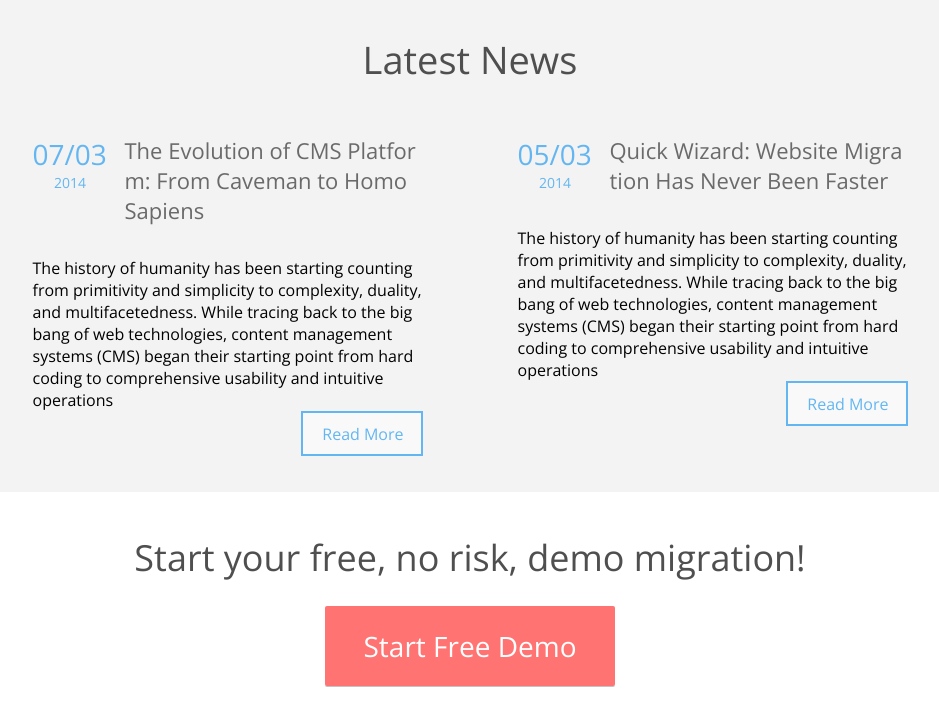
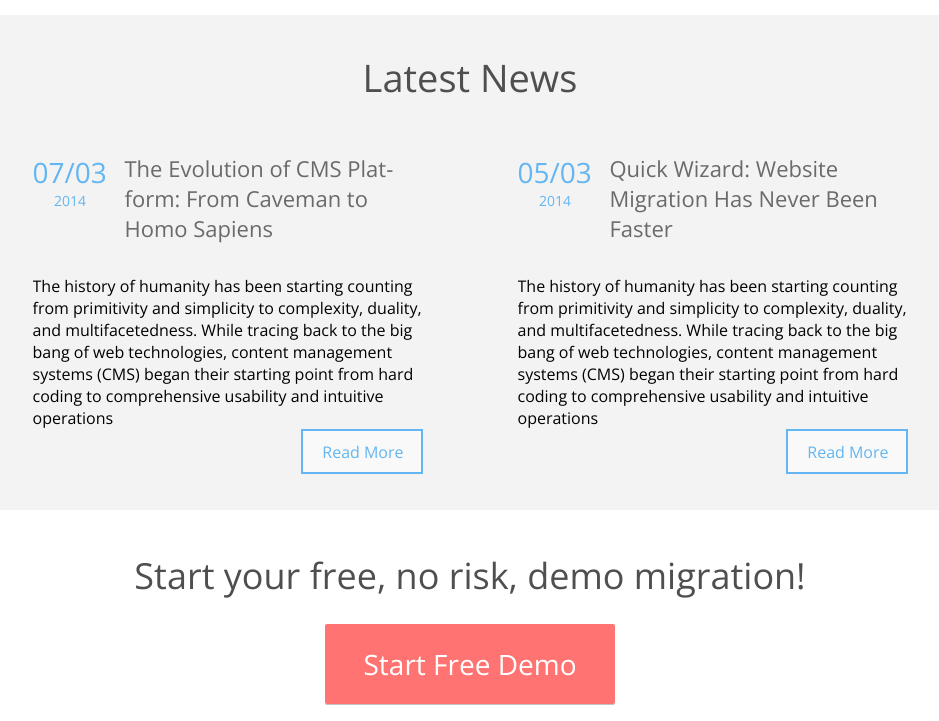
Before and after one commit to NatalyCoding/tasksat, a plain HTML site: page index.html in a window 1280 px wide. Shown: the part 2076-2797 px from the top of the page, without its empty margins (170-1109 px from the left). Drawn offline with nearby package versions, Linux system fonts and the light colour scheme.

Commit message:
fix: word break in blog headings and some other css issues

```diff
--- a/index.html
+++ b/index.html
@@ -177,7 +177,7 @@
                         <div class="time-box__date">07/03</div>
                         <div class="time-box__year">2014</div>
                     </div>
-                    <h6 class="h6 heading-size-6 blogpost-title">The Evolution of CMS Platform: From Caveman to Homo Sapiens </h6>
+                    <h6 class="h6 heading-size-6 blogpost-title">The Evolution of CMS Plat&shy;form: From Caveman to Homo Sapiens </h6>
                 </div>
                 <div class="blogpost-text">The history of humanity has been starting counting from primitivity and simplicity to complexity, duality, and multifacetedness. While tracing back to the big bang of web technologies, content management systems (CMS) began their starting
                     point from hard coding to comprehensive usability and intuitive operations</div>
@@ -191,7 +191,7 @@
                         <div class="time-box__date">05/03</div>
                         <div class="time-box__year">2014</div>
                     </div>
-                    <h6 class="heading-size-6 blogpost-title">Quick Wizard: Website Migration Has Never Been Faster</h6>
+                    <h6 class="heading-size-6 blogpost-title">Quick Wizard: Website Migra&shy;tion Has Never Been Faster</h6>
                 </div>
                 <div class="blogpost-text ">The history of humanity has been starting counting from primitivity and simplicity to complexity, duality, and multifacetedness. While tracing back to the big bang of web technologies, content management systems (CMS) began their starting
                     point from hard coding to comprehensive usability and intuitive operations</div>
--- a/style.css
+++ b/style.css
@@ -421,7 +421,7 @@ with others.
         width: 6.4rem;
         height: 6.4rem;
         margin-right: 1.4rem;
-        object-fit: cover;
+        object-fit: contain;
     }
 
     .process-text {
@@ -511,7 +511,7 @@ with others.
         margin-bottom: 3rem;
     }
 
-    .reasons-heading {
+    .reason-heading {
         line-height: 3rem;
         margin-bottom: 1.8rem;
     }
@@ -597,8 +597,16 @@ with others.
     }
 
     .blogpost-title {
-        word-break: break-all;
+        word-wrap: break-word;
+        -webkit-hyphens: auto;
+        -ms-hyphens: auto;
+        hyphens: auto;
         margin-bottom: 3.2rem;
+    }
+
+    .blogpost-text {
+        overflow: hidden;
+        text-overflow: ellipsis;
     }
 
     .button-blog-wrapper {
@@ -637,7 +645,6 @@ with others.
         background-repeat: no-repeat;
         background-position: center;
         width: 31.1rem;
-        height: 27.7rem;
         margin-right: 1.2rem;
     }
 
@@ -687,6 +694,11 @@ with others.
         width: 18.7rem;
     }
 
+    .software-select>option {
+        text-align: center;
+    }
+
     .button-subscribe {
         padding: 1rem 3rem;
+        margin-bottom: 1.4rem;
     }
```
